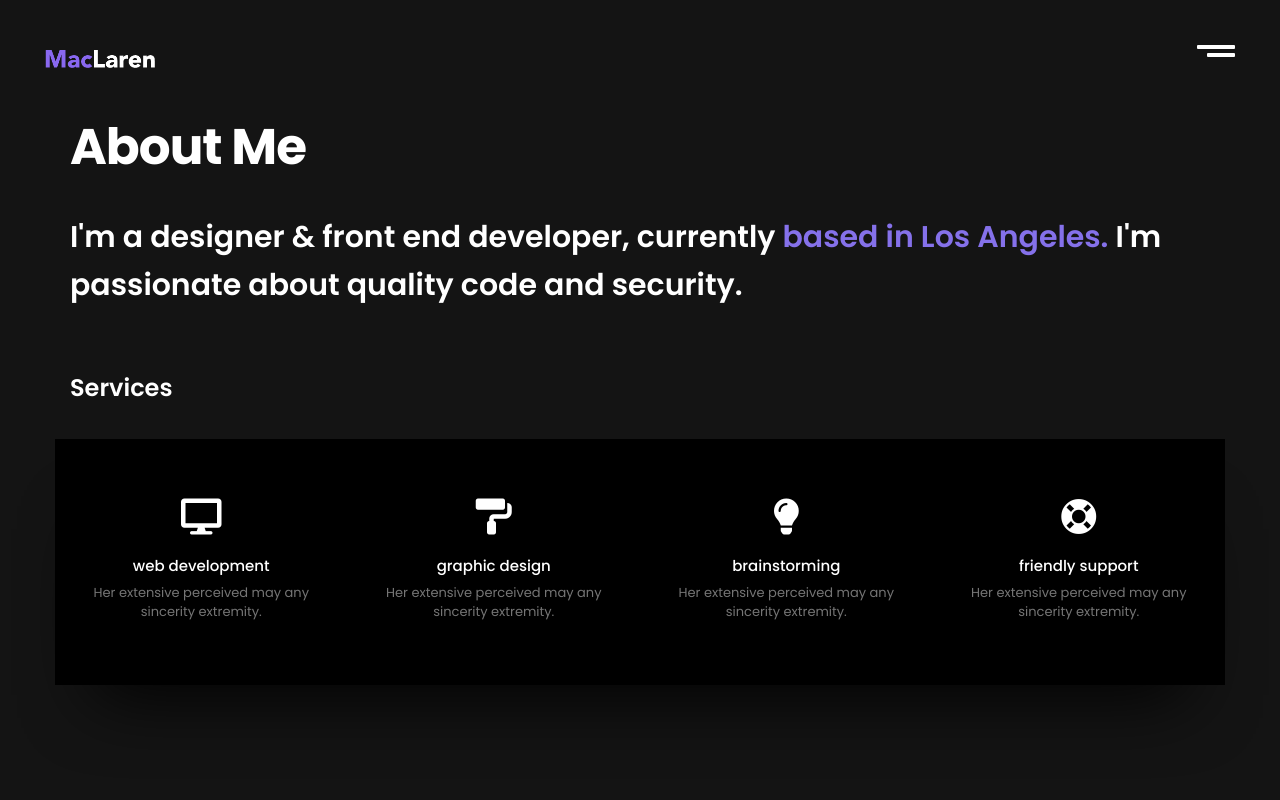
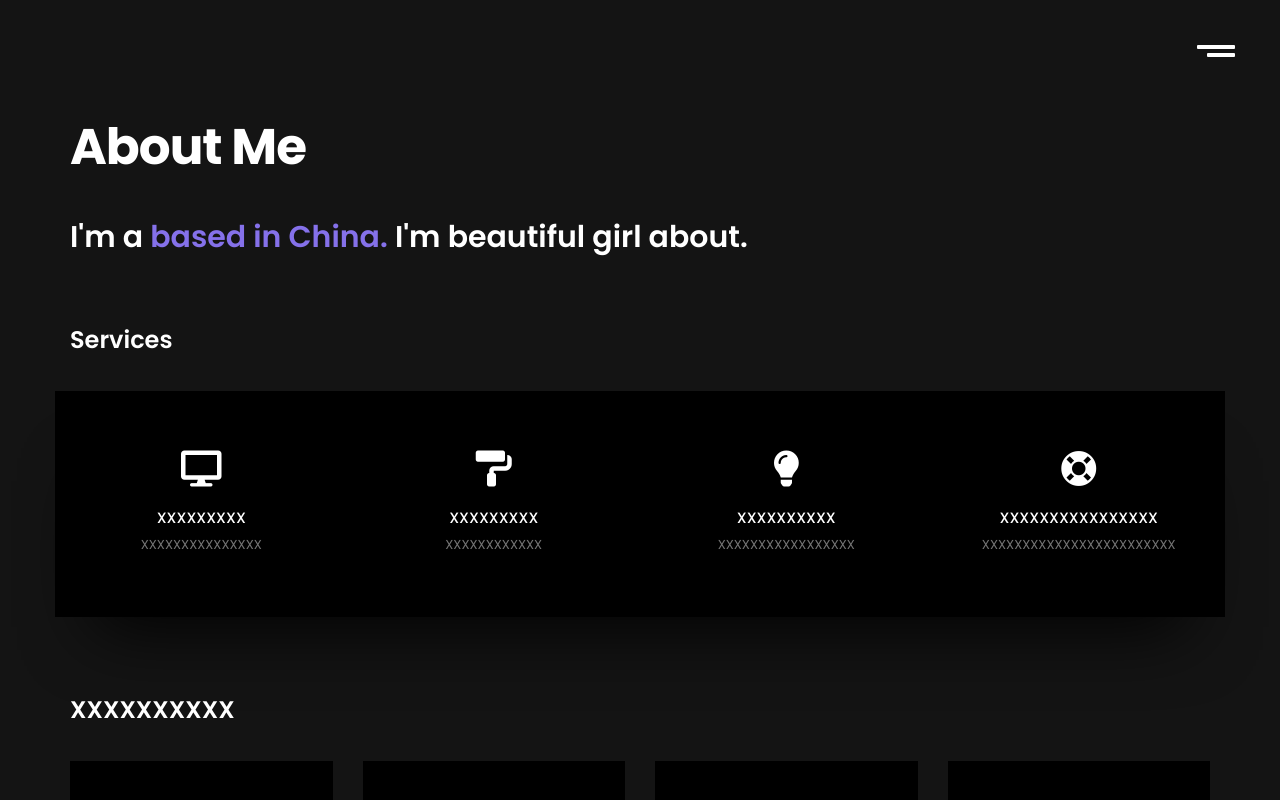
Before and after one commit to yang-crash/kalbinur.github.io, a plain HTML site: page about.html in a window 1280 px wide. Drawn offline with Linux system fonts and the light colour scheme.

Commit message:
first change
one day

```diff
--- a/about.html
+++ b/about.html
@@ -42,9 +42,9 @@
 	================================================== -->
 	<header>
 		<!-- Logo -->
-		<a data-type="ajax-load" href="index.html" class="logo">
+		<!-- <a data-type="ajax-load" href="index.html" class="logo">
 			<img src="img/logo.png">
-		</a>
+		</a> -->
 		<!-- Menu -->
 		<div class="menu">
 			<span></span>
@@ -59,7 +59,7 @@
 <div class="container text-left subpage">
   <h1 class="page-title box-animation"  data-delay="100">About Me</h1>
   <div class="space30"></div>
-  <p class="subtext box-animation"  data-delay="200">I'm a designer & front end developer, currently <span>based in Los Angeles.</span> I'm passionate about quality code and security.</p>
+  <p class="subtext box-animation"  data-delay="200">I'm a  <span>based in China.</span> I'm beautiful girl about.</p>
   <p></p>
 <div class="space50"></div>
 
@@ -70,23 +70,23 @@
   <div class="services row box-animation" data-delay="600">
     <div class="col-lg-3 col-sm-6 service">
       <i class="fas fa-desktop"></i>
-      <h2>web development</h2>
-      <p>Her extensive perceived may any sincerity extremity.</p>
+      <h2>XXXXXXXXX</h2>
+      <p>XXXXXXXXXXXXXXX</p>
     </div>
     <div class="col-lg-3 col-sm-6 service">
       <i class="fas fa-paint-roller"></i>
-      <h2>graphic design</h2>
-      <p>Her extensive perceived may any sincerity extremity.</p>
+      <h2>XXXXXXXXX</h2>
+      <p>XXXXXXXXXXXX</p>
     </div>
     <div class="col-lg-3 col-sm-6 service">
       <i class="fas fa-lightbulb"></i>
-      <h2>brainstorming</h2>
-      <p>Her extensive perceived may any sincerity extremity.</p>
+      <h2>XXXXXXXXXX</h2>
+      <p>XXXXXXXXXXXXXXXXX</p>
     </div>
     <div class="col-lg-3 col-sm-6 service">
       <i class="fas fa-life-ring"></i>
-      <h2>friendly support</h2>
-      <p>Her extensive perceived may any sincerity extremity.</p>
+      <h2>XXXXXXXXXXXXXXXX</h2>
+      <p>XXXXXXXXXXXXXXXXXXXXXXXX</p>
     </div>
   </div>
 
@@ -94,7 +94,7 @@
 <!-- CLIENTS
 ==================================================-->
   <div class="clients box-animation">
-  <h2 class="subtitle box-animation">Our Clients</h2>
+  <h2 class="subtitle box-animation">XXXXXXXXXX</h2>
   <div class="space30"></div>
     <div class="row">
       <div class="col-lg-3 client">
@@ -134,7 +134,7 @@ We manufacture a hard copy  of your <br>dreams and stories.</p>
     <i class="fas fa-chevron-up"></i> <p>Back to Top</p>
   </div>
   <div class="float-left copyright">
-    <p>2019 copyright © soonlabs</p>
+    <p>2020 copyright © zhangyuanyang</p>
   </div>
   <!-- Social Links -->
   <div class="social float-right">
```
Also changed, not shown: contact.html (+6 -6 lines), index.html (+7 -7 lines), img/about.jpg, img/about1.jpg (added), img/works/work-2/01.jpg, img/works/work-2/02.jpg (added), img/works/work-2/03.jpg (added), img/works/work-3/01.jpg, img/works/work-3/02.jpg (added), img/works/work-4/01.jpg, img/works/work-4/02.jpg (added), img/works/work-5/01.jpeg (added), img/works/work-5/02.jpg (renamed from img/works/work-5/01.jpg).
